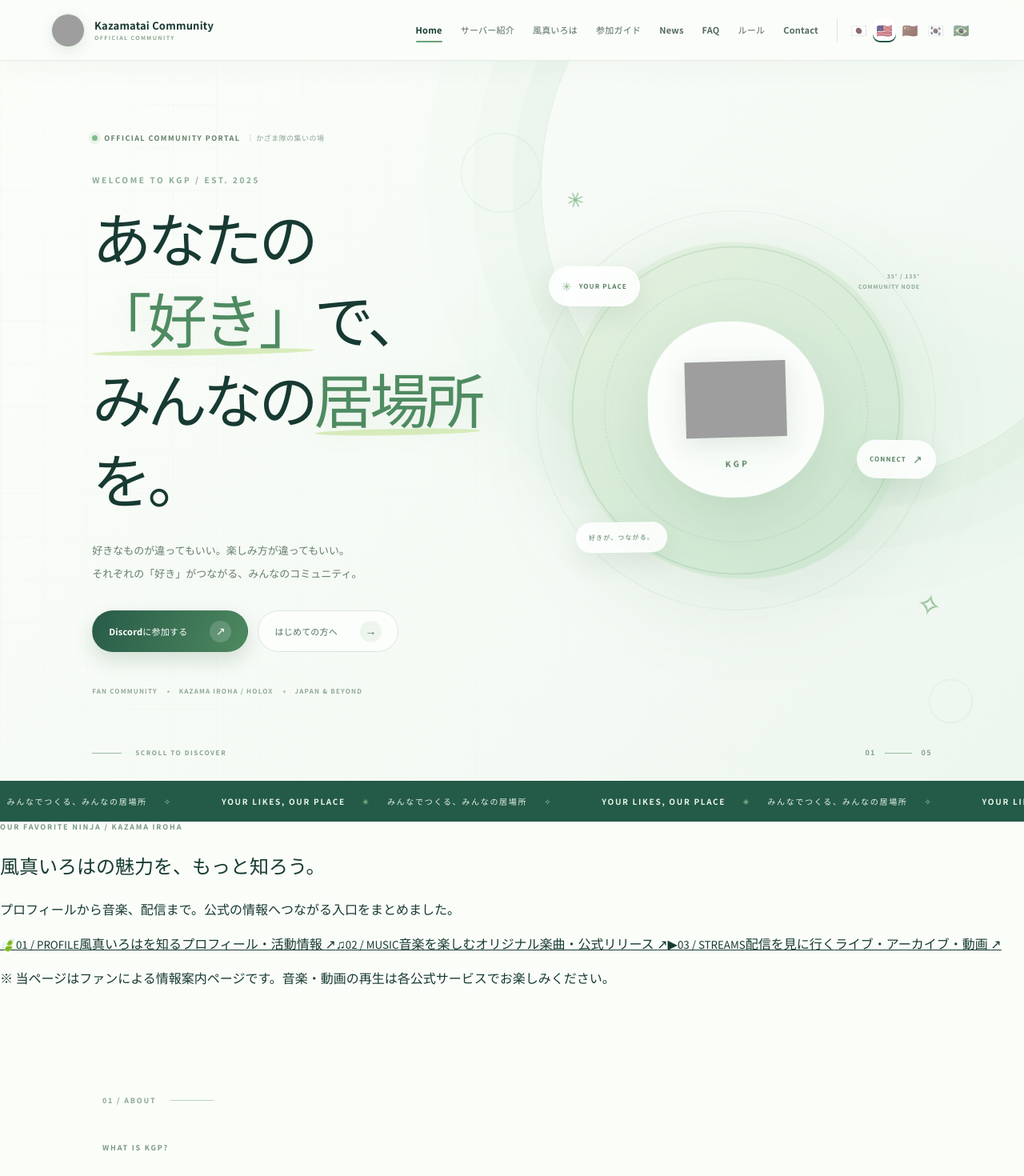
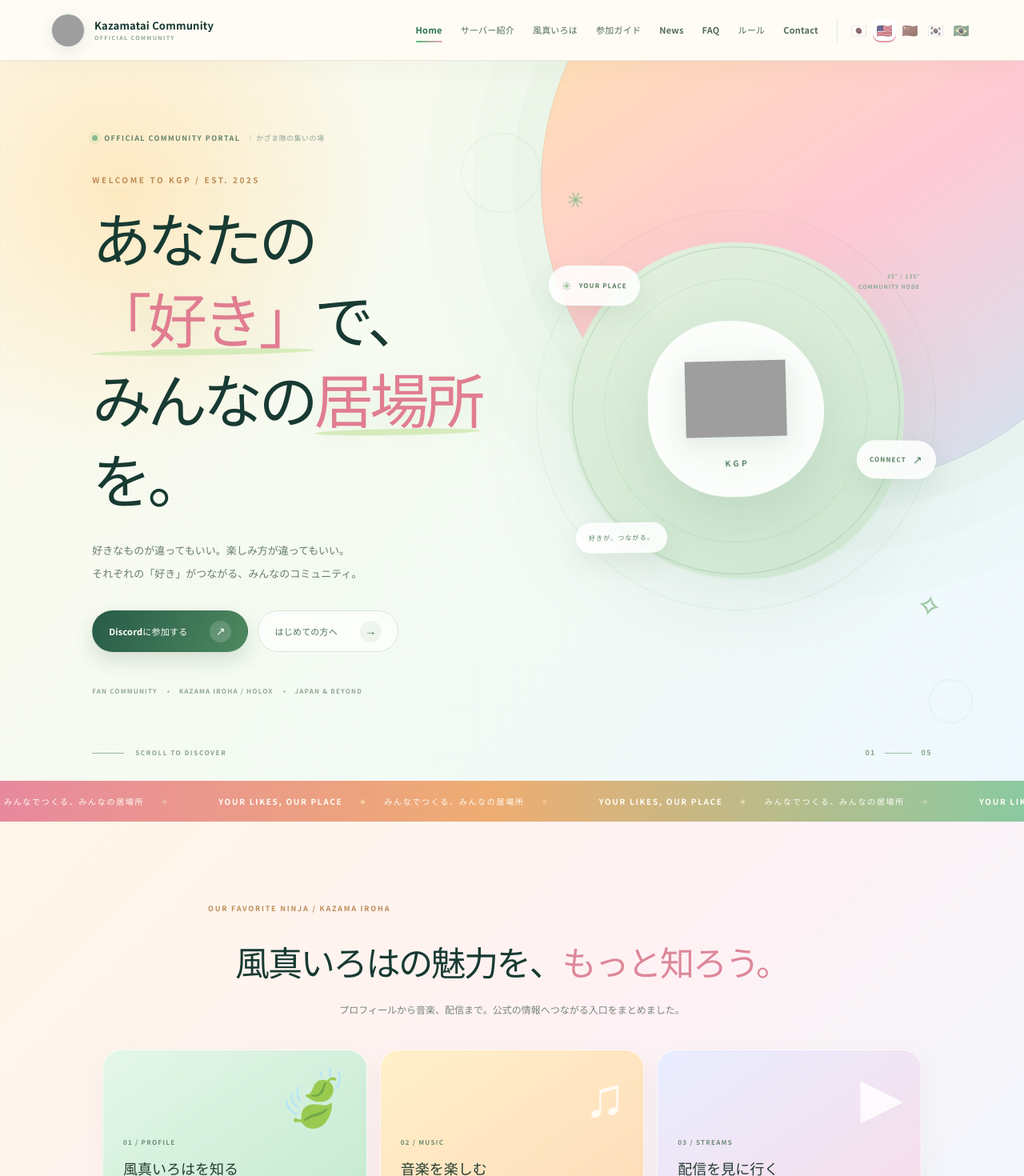
Before and after one commit to official-kgp/HomePage, a React (Vite) app in the folder public-site/: page / in a window 1280 px wide. Shown: the top 1470 px of the page at 80% size. Built offline with nearby package versions, Linux system fonts and the light colour scheme; no server answers; grey boxes are pictures that could not be loaded.

Commit message:
Brighten KGP portal palette and add Iroha page styles

```diff
--- a/public-site/src/styles.css
+++ b/public-site/src/styles.css
@@ -591,3 +591,117 @@ body{background:var(--paper);color:var(--ink);overflow-x:hidden}
 *,*::before,*::after{scroll-behavior:auto!important;animation-duration:.01ms!important;animation-iteration-count:1!important;transition-duration:.01ms!important}
 [data-reveal]{opacity:1;transform:none}
 }
+
+
+/* Brighter, friendlier color language for the KGP portal. */
+:root {
+  --paper: #fffaf1;
+  --white: #ffffff;
+  --green: #9edbb0;
+  --green-dark: #27634b;
+  --pink: #ffc5cf;
+  --blue: #b9e8f4;
+  --lime: #f4e78e;
+  --line: #e8e2d8;
+  --muted: #68766f;
+}
+.site-header { background: rgb(255 252 246 / 94%); border-bottom-color: #eee6d9; }
+.nav-link.is-active { color: #26734d; }
+.nav-link::after { background: linear-gradient(90deg,#55b879,#f0a6b5); }
+.language-button.is-selected { box-shadow: inset 0 -2px #e49aaa; }
+.menu-toggle { border-color: #f0d9ca; }
+.menu-toggle span { background: #3d8057; }
+.portal-hero {
+  background:
+    radial-gradient(circle at 12% 18%, rgb(255 219 153 / 52%), transparent 25%),
+    radial-gradient(circle at 84% 12%, rgb(255 191 207 / 48%), transparent 26%),
+    linear-gradient(128deg,#fff9ec 0%,#f4fbf2 48%,#eef8ff 100%);
+}
+.portal-hero::before { background: linear-gradient(145deg,#ffe7a8,#ffc9d5 54%,#c8e9f5); }
+.portal-kicker { color: #66836d; }
+.portal-overline { color: #bd8a52; }
+.hero-highlight { color: #e17d91; }
+.ticker-band { background: linear-gradient(90deg,#e8899e,#eead72 48%,#8bc9a0); color: #fffdf7; }
+.ticker-track b { color: #fff1b8; }
+.intro-section { background: #fffdf8; }
+.intro-title h2 em, .section-heading-portal h2 em { color: #df8797; }
+.discover-section { background: linear-gradient(145deg,#fff8e8 0%,#fff2f5 52%,#f0f8ff 100%); }
+.discover-mint { background: linear-gradient(135deg,#fff,#e8f8eb); }
+.discover-blue { background: linear-gradient(135deg,#fff,#e7f6ff); }
+.discover-pink { background: linear-gradient(135deg,#fff,#fff0f3); }
+.discover-orange { background: linear-gradient(135deg,#fff,#fff1df); }
+.join-guide-visual { background: radial-gradient(circle at 50% 48%,#ffe6b9 0,#fff0e9 48%,#f4f6ff 100%); }
+.guide-orbit { border-color: #e8b8bf; box-shadow: 0 0 0 30px rgb(237 176 184 / 13%),0 0 0 70px rgb(237 176 184 / 8%); }
+.guide-number { color: #d98c9c; }
+.guide-stamp { border-color: #e5a6b0; color: #c67d8e; }
+.news-portal-section { background: linear-gradient(160deg,#f2faff,#fff8f2); }
+.official-note-grid a:nth-child(1) { background: linear-gradient(145deg,#fff,#fff0f2); }
+.official-note-grid a:nth-child(2) { background: linear-gradient(145deg,#fff,#eef8ff); }
+.official-note-grid a:nth-child(3) { background: linear-gradient(145deg,#fff,#f2f8e9); }
+.portal-cta { background: linear-gradient(115deg,#28644c,#478b68 52%,#6b9f82); }
+.portal-cta em { color: #ffe49b; }
+
+/* Iroha discovery pages: fan-friendly, colorful, and link-first. */
+.iroha-feature-section { padding: clamp(70px,8vw,112px) clamp(7%,10vw,160px); background: linear-gradient(135deg,#fff7e8,#fff1f4 52%,#eef8ff); }
+.iroha-feature-heading { max-width: 760px; margin: 0 auto 38px; text-align: center; }
+.iroha-feature-heading .eyebrow { color: #bd8c58; }
+.iroha-feature-heading h2 { margin: 0; font-size: clamp(27px,4vw,43px); font-weight: 900; letter-spacing: -.05em; }
+.iroha-feature-heading h2 em { color: #dc8798; font-style: normal; }
+.iroha-feature-heading>p:last-child { color: #77847c; font-size: 12px; line-height: 2; }
+.iroha-feature-grid { display: grid; grid-template-columns: repeat(3,minmax(0,1fr)); gap: 16px; }
+.iroha-feature-card { position: relative; display: flex; min-height: 225px; flex-direction: column; justify-content: flex-end; gap: 10px; padding: 25px; overflow: hidden; border: 1px solid rgb(255 255 255 / 80%); border-radius: 24px; color: #253b30; text-decoration: none; box-shadow: 0 12px 32px rgb(81 85 69 / 6%); transition: transform .35s ease,box-shadow .35s ease; }
+.iroha-feature-card:hover { transform: translateY(-7px) rotate(-.5deg); box-shadow: 0 20px 42px rgb(81 85 69 / 12%); }
+.iroha-feature-profile { background: linear-gradient(145deg,#e4f7e8,#c4e9d0); }
+.iroha-feature-music { background: linear-gradient(145deg,#fff0c9,#ffdbb9); }
+.iroha-feature-streams { background: linear-gradient(145deg,#e8edff,#f9dce9); }
+.iroha-feature-card small { color: #6e8976; font-size: 8px; font-weight: 900; letter-spacing: .16em; }
+.iroha-feature-card strong { font-size: 18px; font-weight: 900; }
+.iroha-feature-card>span:last-child { display: flex; justify-content: space-between; color: #66786c; font-size: 10px; }
+.iroha-feature-card>span:last-child b { font-size: 15px; }
+.iroha-feature-icon { position: absolute; top: 18px; right: 22px; color: rgb(255 255 255 / 80%); font-size: 70px; font-weight: 900; line-height: 1; }
+.iroha-feature-note { margin: 22px 0 0; color: #89948b; font-size: 9px; text-align: center; }
+
+.iroha-page-hero { position: relative; padding: 82px clamp(7%,10vw,160px) 76px; overflow: hidden; background: linear-gradient(120deg,#e8f8e9,#fff2d8 55%,#ffeaf0); }
+.iroha-page-hero::after { position: absolute; top: -125px; right: -65px; width: 440px; height: 440px; border: 1px solid rgb(255 255 255 / 75%); border-radius: 50%; box-shadow: 0 0 0 32px rgb(255 255 255 / 24%),0 0 0 78px rgb(255 255 255 / 15%); content: ''; animation: orbit-turn 50s linear infinite; }
+.iroha-page-hero .eyebrow { color: #8b9c72; }
+.iroha-page-hero h1 { position: relative; z-index: 1; margin: 0; font-size: clamp(40px,6vw,68px); font-weight: 1000; letter-spacing: -.06em; line-height: 1.3; }
+.iroha-page-hero h1 em { color: #df899b; font-style: normal; }
+.iroha-page-hero>p:not(.eyebrow) { position: relative; z-index: 1; max-width: 650px; color: #68796d; font-size: 13px; line-height: 2.2; }
+.iroha-page-index { position: absolute; z-index: 1; right: 10%; bottom: 25px; color: #a0a18b; font-size: 9px; font-weight: 900; letter-spacing: .18em; }
+.iroha-content { padding: 72px clamp(7%,10vw,160px); background: #fffdfa; }
+.iroha-content h2 { margin: 0 0 18px; font-size: clamp(22px,3vw,32px); font-weight: 900; letter-spacing: -.04em; }
+.iroha-content>p { max-width: 760px; color: #718077; font-size: 12px; line-height: 2.2; }
+.iroha-facts { display: grid; grid-template-columns: repeat(3,minmax(0,1fr)); gap: 12px; margin-top: 32px; }
+.iroha-fact { padding: 20px; border-radius: 17px; background: linear-gradient(145deg,#fff,#f4f8ef); }
+.iroha-fact small { display: block; color: #98a28e; font-size: 8px; font-weight: 900; letter-spacing: .15em; }
+.iroha-fact strong { display: block; margin-top: 8px; color: #3c684a; font-size: 16px; }
+.iroha-link-grid { display: grid; grid-template-columns: repeat(2,minmax(0,1fr)); gap: 13px; margin-top: 30px; }
+.iroha-link-card { display: flex; min-height: 100px; align-items: center; justify-content: space-between; gap: 15px; padding: 20px 23px; border: 1px solid #eee6dc; border-radius: 17px; background: #fff; text-decoration: none; transition: transform .25s ease,box-shadow .25s ease; }
+.iroha-link-card:hover { transform: translateY(-4px); box-shadow: 0 14px 30px rgb(60 80 62 / 8%); }
+.iroha-link-card strong { font-size: 13px; }
+.iroha-link-card small { display: block; margin-top: 5px; color: #89958c; font-size: 9px; }
+.iroha-link-card>b { color: #d88a99; font-size: 18px; }
+.iroha-song-grid { display: grid; grid-template-columns: repeat(2,minmax(0,1fr)); gap: 14px; margin-top: 30px; }
+.iroha-song-card { display: flex; min-height: 145px; flex-direction: column; justify-content: space-between; gap: 18px; padding: 22px; border: 1px solid #eee6dc; border-radius: 20px; background: linear-gradient(145deg,#fff,#fff7ee); text-decoration: none; transition: transform .3s ease,box-shadow .3s ease; }
+.iroha-song-card:nth-child(3n+2) { background: linear-gradient(145deg,#fff,#fff0f3); }
+.iroha-song-card:nth-child(3n) { background: linear-gradient(145deg,#fff,#eff8ff); }
+.iroha-song-card:hover { transform: translateY(-5px); box-shadow: 0 15px 32px rgb(60 80 62 / 8%); }
+.iroha-song-card small { color: #a18b76; font-size: 8px; font-weight: 900; letter-spacing: .14em; }
+.iroha-song-card strong { font-size: 17px; }
+.iroha-song-card>span { display: flex; justify-content: space-between; color: #829087; font-size: 9px; }
+.iroha-callout { margin-top: 35px; padding: 24px; border-radius: 18px; background: linear-gradient(100deg,#f2f9e9,#fff1e6); color: #68796d; font-size: 11px; line-height: 2; }
+.iroha-page-actions { display: flex; flex-wrap: wrap; gap: 12px; margin-top: 25px; }
+.iroha-page-actions .portal-button { min-width: 190px; }
+
+@media(max-width:780px) {
+  .iroha-feature-section { padding: 60px 7%; }
+  .iroha-feature-grid { grid-template-columns: 1fr; gap: 11px; }
+  .iroha-feature-card { min-height: 150px; }
+  .iroha-page-hero { padding: 65px 7% 58px; }
+  .iroha-page-hero::after { right: -240px; width: 330px; height: 330px; }
+  .iroha-content { padding: 55px 7%; }
+  .iroha-facts,.iroha-link-grid,.iroha-song-grid { grid-template-columns: 1fr; }
+}
+@media(prefers-reduced-motion:reduce) {
+  .iroha-page-hero::after { animation: none; }
+}
```
